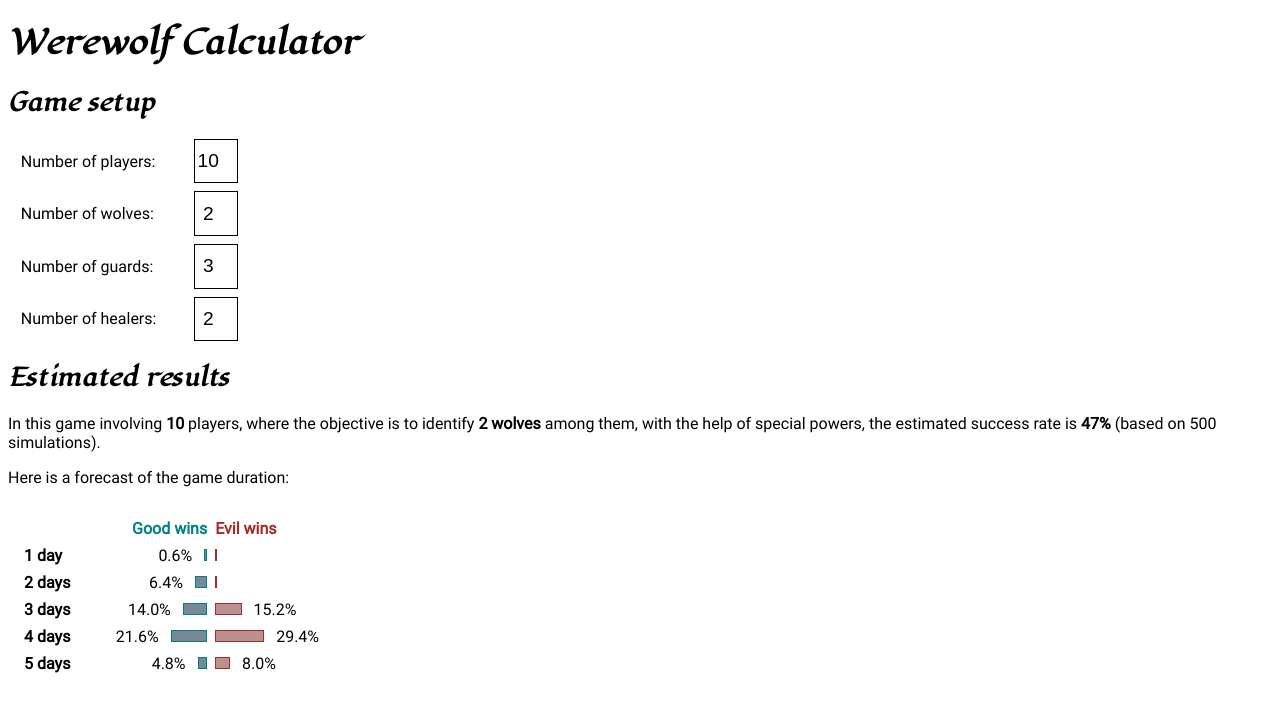
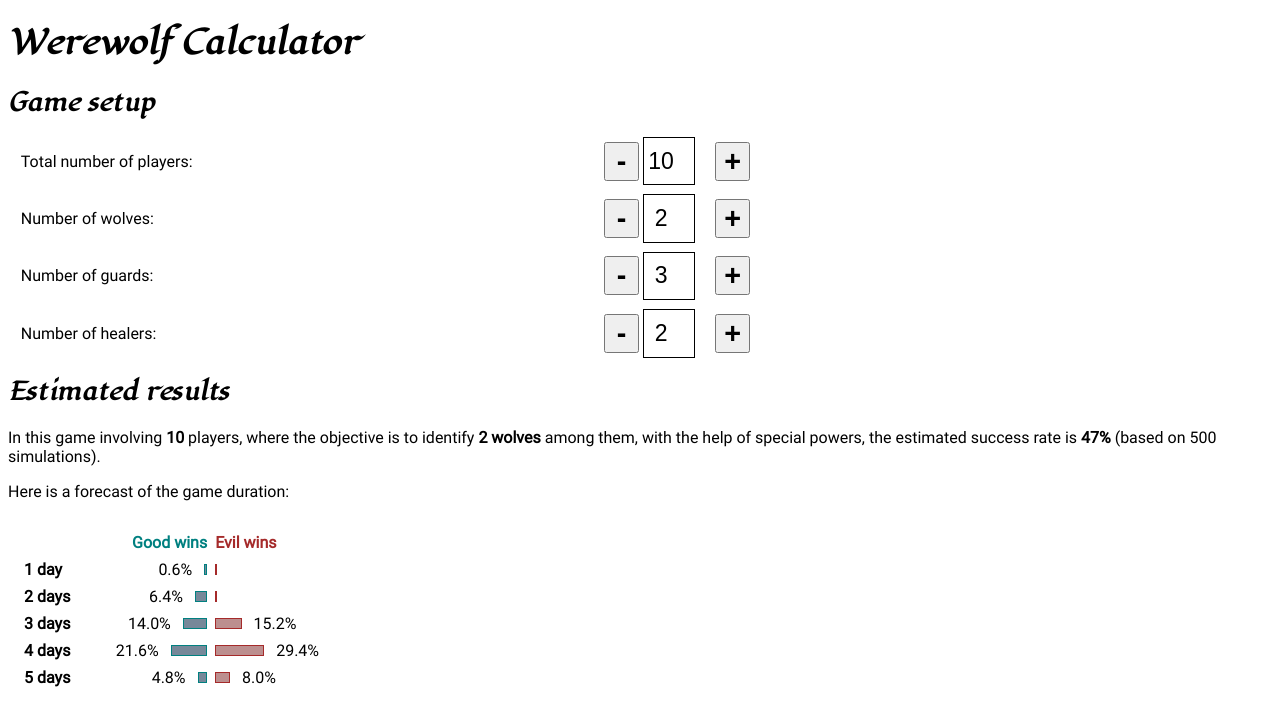
Before and after one commit to raranguren/wwcalc, an Angular app: page / in a window 1280 px wide. Shown: the top 726 px of the page. Built offline with nearby package versions, Linux system fonts and the light colour scheme.

Commit message:
Refactor input field as component with buttons

```diff
--- /dev/null
+++ b/src/app/components/number-input.component.ts
@@ -0,0 +1,43 @@
+import {Component, EventEmitter, Input, Output} from "@angular/core";
+
+@Component({
+  selector: 'app-number-input',
+  standalone: true,
+
+  template: `
+      <button (click)="decrease($event)">-</button>
+      <input
+              type="number"
+              [value]="value"
+              (input)="onInput($event)">
+      <button (click)="increase($event)">+</button>
+  `
+})
+export class NumberInputComponent {
+  @Input() labelText: string = '';
+  @Input() value: number = 0;
+
+  @Output() valueChange = new EventEmitter<number>();
+
+  onInput(event: Event){
+    const inputValue = (event.target as HTMLInputElement).value;
+    const value = Number(inputValue);
+    if (!isNaN(value)) {
+      this.valueChange.emit(value);
+    }
+  }
+
+  decrease(event: Event) {
+    event.preventDefault();
+    if (this.value <= 0) return;
+    this.value--;
+    this.valueChange.emit(this.value);
+  }
+
+  increase(event: Event) {
+    event.preventDefault()
+    this.value++;
+    this.valueChange.emit(this.value);
+  }
+
+}
--- a/src/app/components/team-selector.component.ts
+++ b/src/app/components/team-selector.component.ts
@@ -1,24 +1,38 @@
 import {Component, inject} from '@angular/core';
 import {SimulationService} from "../services/simulation.service";
 import {Game} from "../models/game";
+import {NumberInputComponent} from "./number-input.component";
 
 @Component({
   selector: 'app-team-selector',
   standalone: true,
   imports: [
+    NumberInputComponent
   ],
 
   template: `
     <h2>Game setup</h2>
-    <form (change)="onChange()">
-        <label>Number of players:</label>
-        <input #players type="number" [value]="form.players" (input)="form.players = players.value">
-        <label for="wolves">Number of wolves:</label>
-        <input #wolves type="number" [value]="form.wolves" (input)="form.wolves = wolves.value">
-        <label for="guards">Number of guards:</label>
-        <input #guards type="number" [value]="form.guards" (input)="form.guards = guards.value">
-        <label for="healers">Number of healers:</label>
-        <input #healers type="number" [value]="form.healers" (input)="form.healers = healers.value">
+    <form>
+        <label>Total number of players:</label>
+        <app-number-input
+                [value]="form.players"
+                (valueChange)="form.players = $event; onChange()">
+        </app-number-input>
+        <label>Number of wolves:</label>
+        <app-number-input
+                [value]="form.wolves"
+                (valueChange)="form.wolves = $event; onChange()">
+        </app-number-input>
+        <label>Number of guards:</label>
+        <app-number-input
+                [value]="form.guards"
+                (valueChange)="form.guards = $event; onChange()">
+        </app-number-input>
+        <label>Number of healers:</label>
+        <app-number-input
+                [value]="form.healers"
+                (valueChange)="form.healers = $event; onChange()">
+        </app-number-input>
     </form>
   `
 })
@@ -26,27 +40,27 @@ import {Game} from "../models/game";
 export class TeamSelectorComponent {
 
   form = {
-    players: '',
-    wolves: '',
-    guards: '',
-    healers: '',
+    players: 0,
+    wolves: 0,
+    guards: 0,
+    healers: 0,
   };
 
   simulation = inject(SimulationService)
 
   constructor() {
     const game = this.simulation.game();
-    this.form.players = '' + game.players;
-    this.form.wolves = '' + game.wolves;
-    this.form.guards = '' + game.guards;
-    this.form.healers = '' + game.healers;
+    this.form.players = game.players;
+    this.form.wolves = game.wolves;
+    this.form.guards = game.guards;
+    this.form.healers = game.healers;
   }
 
   onChange() {
-    const players = Number.parseInt(this.form.players);
-    const wolves = Number.parseInt(this.form.wolves);
-    const guards = Number.parseInt(this.form.guards);
-    const healers = Number.parseInt(this.form.healers);
+    const players = this.form.players;
+    const wolves = this.form.wolves;
+    const guards = this.form.guards;
+    const healers = this.form.healers;
     if (isNaN(players) || isNaN(wolves)) return;
     const game = new Game(players, wolves, guards, healers);
     this.simulation.start(game);
--- a/src/styles.css
+++ b/src/styles.css
@@ -23,7 +23,7 @@ h1, h2 {
 form {
   display: grid;
   grid-template-columns: 4fr 1fr;
-  gap: 0.5em;
+  gap: 0.8em;
   width: fit-content;
 }
 
@@ -32,8 +32,26 @@ form>label {
   align-self: center;
 }
 
-form>input {
+app-number-input {
+  font-size: 1.2em;
+  text-align: center;
+  display: grid;
+  grid-template-columns: 1fr 2fr 1fr;
+  gap: 0.2em;
+  align-items: center;
+}
+
+app-number-input>button {
+  font-weight: bolder;
+  width: 1.2em;
+  font-size: 1.5em;
+  text-align: center;
+  align-items: center;
+}
+
+app-number-input>input {
   width: 2em;
+  height: 100%;
   font-size: 1.2em;
   text-align: center;
   border: black solid 1px;
```
